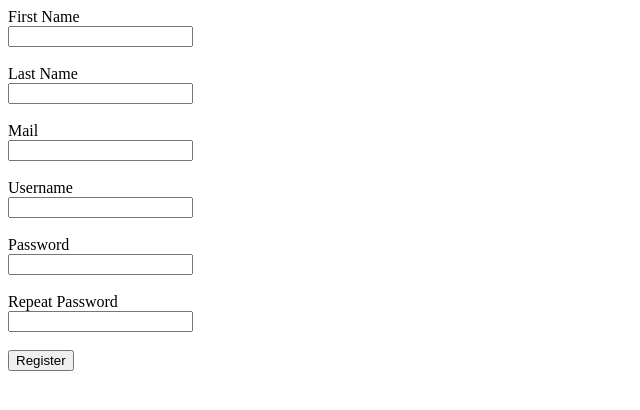
After one commit to Koboldus/Digital-Yojimbo, a Django app: page /register/ in a window 1280 px wide. The commit adds this page. Shown: the top 410 px of the page, without its empty margins (0-640 px from the left). Run offline with Django 4.2, Linux system fonts and the light colour scheme.

Commit message:
Completed registration and login functions

```diff
--- a/Account_management/views.py
+++ b/Account_management/views.py
@@ -1,12 +1,46 @@
+from django.contrib.auth import authenticate, login
 from django.http import HttpResponse
-from django.shortcuts import render
+from django.shortcuts import render, redirect
 from django.views import View
+from Account_management.models import L5RUser
 
 
 # Create your views here.
 class Main(View):
-    def get(self, request):
-        return render(request, 'main_login.html')
+    def get(self, request, retry=0):
+        return render(request, 'main_login.html', {'retry': retry})
 
     def post(self, request):
-        return render(request, 'main_logged_in.html')
+        username = request.POST.get('username')
+        password = request.POST.get('password')
+        user = authenticate(username=username, password=password)
+        if user is not None:
+            login(request, user)
+            return render(request, 'main_logged_in.html', {'username': username})
+
+        return render(request, 'main_login.html', {'retry': 1})
+
+
+class Register(View):
+    def get(self, request, retry=0):
+        return render(request, 'registration.html', {'retry': retry})
+
+    def post(self, request):
+        if request.POST.get('password') != request.POST.get('password_repeat'):
+            return render(request, 'registration.html', {'retry': 1})
+
+        first_name = request.POST.get('first_name')
+        last_name = request.POST.get('last_name')
+        mail = request.POST.get('mail')
+        username = request.POST.get('username')
+        password = request.POST.get('password')
+
+        L5RUser.objects.create_user(
+            first_name=first_name,
+            last_name=last_name,
+            email=mail,
+            username=username,
+            password=password,
+        )
+
+        return HttpResponse('Created Account')
--- a/L5R_Character_Catalog/urls.py
+++ b/L5R_Character_Catalog/urls.py
@@ -18,9 +18,11 @@ from django.urls import path
 
 from Account_management.views import (
     Main,
+    Register,
 )
 
 urlpatterns = [
     path('admin/', admin.site.urls),
     path('', Main.as_view()),
+    path('register/', Register.as_view())
 ]
--- a/templates/main_logged_in.html
+++ b/templates/main_logged_in.html
@@ -1,4 +1,4 @@
 {% extends 'base.html' %}
 {% block content %}
-    <h1>Welcome {{ user.username }}</h1>
+    <h1>Welcome {{ username }}</h1>
 {% endblock %}
--- a/templates/main_login.html
+++ b/templates/main_login.html
@@ -3,6 +3,9 @@
 {% block content %}
     <h1>Welcome</h1>
     <h2>Please login</h2>
+    {% if retry == 1 %}
+        <h2>Please input correct credentials!</h2>
+    {% endif %}
     <form action="" method="post">
     {% csrf_token %}
         <label for="username">Username</label>
--- /dev/null
+++ b/templates/registration.html
@@ -0,0 +1,37 @@
+{% extends 'base.html' %}
+{% block content %}
+    <form action="/register/" method="post">
+    {% csrf_token %}
+        <label for="first_name">First Name</label>
+        <br>
+        <input id="first_name" type="text" name="first_name">
+        <br>
+        <br>
+        <label for="last_name">Last Name</label>
+        <br>
+        <input id="last_name" type="text" name="last_name">
+        <br>
+        <br>
+        <label for="mail">Mail</label>
+        <br>
+        <input id="mail" type="email" name="mail">
+        <br>
+        <br>
+        <label for="username">Username</label>
+        <br>
+        <input id="username" type="text" name="username">
+        <br>
+        <br>
+        <label for="password">Password</label>
+        <br>
+        <input id="password" type="password" name="password">
+        <br>
+        <br>
+        <label for="password_repeat">Repeat Password</label>
+        <br>
+        <input id="password_repeat" type="password" name="password_repeat">
+        <br>
+        <br>
+        <input type="submit" value="Register">
+    </form>
+{% endblock %}
```
